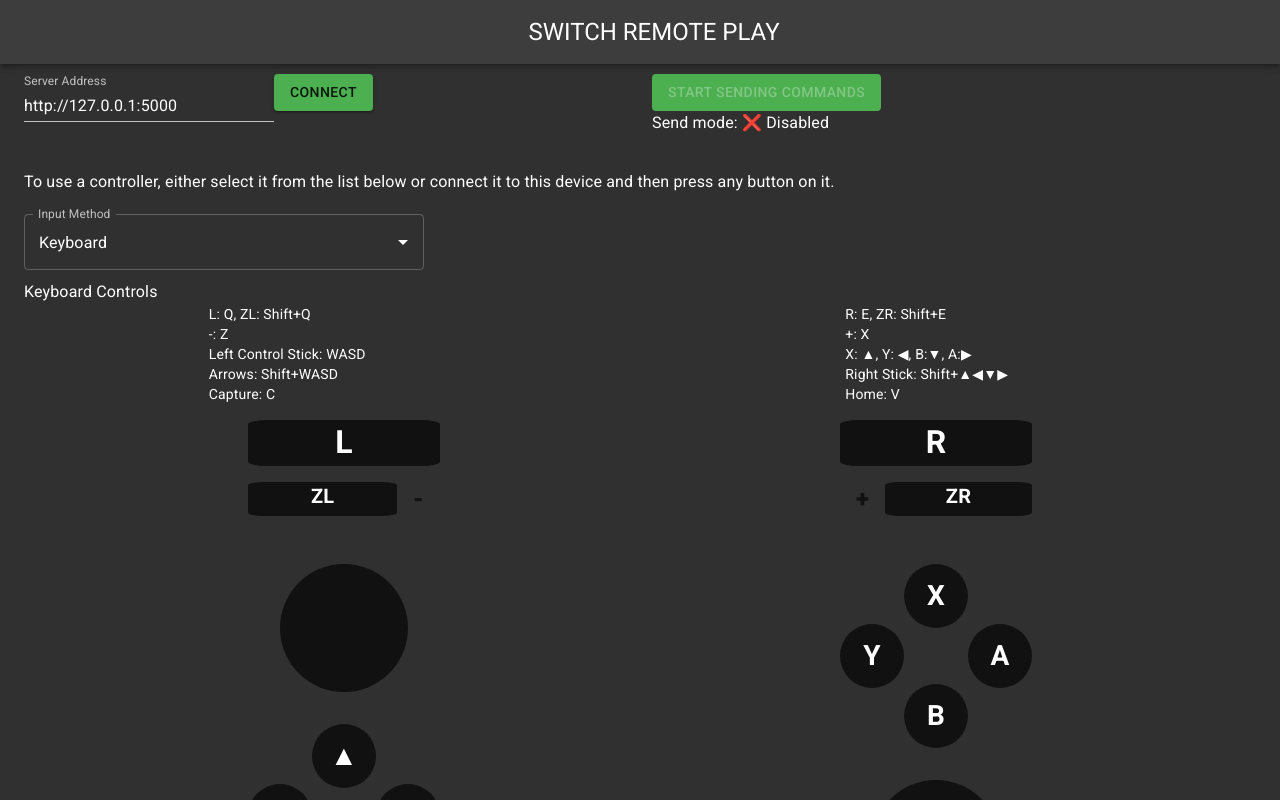
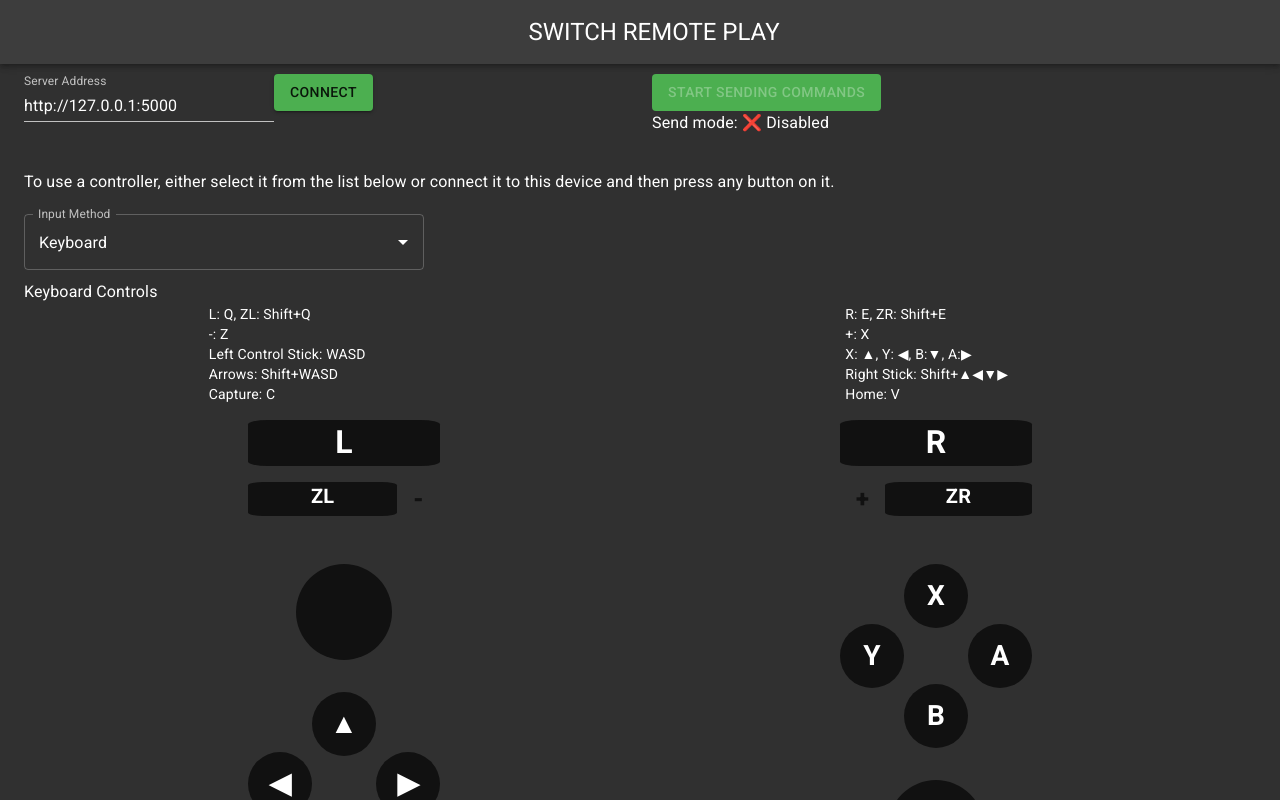
Before and after one commit to juharris/switch-remoteplay, a React (Create React App) app in the folder website-client/: page / in a window 1280 px wide. Shown: the top 800 px of the page. Built offline with nearby package versions, Linux system fonts and the light colour scheme.

Commit message:
keyboard: Show button being pressed.

```diff
--- a/website-client/src/components/Controller/Joystick/Joystick.module.css
+++ b/website-client/src/components/Controller/Joystick/Joystick.module.css
@@ -1,6 +1,6 @@
 .Joystick {
-    height: 8rem;
-    width: 8rem;
+    height: 6rem;
+    width: 6rem;
     background-color: #111;
     border-radius: 50%;
     margin: 1rem auto;
--- a/website-client/src/components/Controller/Joystick/Joystick.tsx
+++ b/website-client/src/components/Controller/Joystick/Joystick.tsx
@@ -5,7 +5,7 @@
 	let classList = classes.Joystick
 	if (props.pressed) classList += " " + classes.Pressed
 	const styles = {
-		transform: `translate(${props.x * 10}px, ${props.y * 10}px)`,
+		transform: `translate(${props.x * 15}px, ${props.y * 15}px)`,
 	}
 	return <div className={classList} style={styles}></div>
 }
--- a/website-client/src/components/PlayGame.tsx
+++ b/website-client/src/components/PlayGame.tsx
@@ -279,6 +279,7 @@
 					<Typography component="p">{this.state.status}</Typography>
 				</Grid>
 			</Grid>
+			{/* TODO If the window is big enough, then put the video between the controller. */}
 			{this.renderVideo()}
 
 			<Typography component="p">
--- a/website-client/src/key-binding/GamepadBinding.ts
+++ b/website-client/src/key-binding/GamepadBinding.ts
@@ -46,6 +46,7 @@
 	}
 
 	loop(): void {
+		try {
 			const gamepads = navigator.getGamepads ? navigator.getGamepads() : ((navigator as any).webkitGetGamepads ? (navigator as any).webkitGetGamepads : [])
 			if (this.gamepad.index < gamepads.length) {
 				const gamepad = gamepads[this.gamepad.index]
@@ -56,6 +57,11 @@
 				this.gamepad = gamepad
 			}
 			this.animationRequest = requestAnimationFrame(this.loop)
+		} catch (err) {
+			// Sometimes a gamepad disconnecting can cause an error.
+			console.warn(err)
+			this.stop()
+		}
 	}
 
 	getCommand(gamepad: Gamepad): string {
--- a/website-client/src/key-binding/KeyboardBinding.ts
+++ b/website-client/src/key-binding/KeyboardBinding.ts
@@ -122,7 +122,7 @@
 	// }
 
 	private handleKey(e: KeyboardEvent | MouseEvent, keyName: string, keyDirection: string) {
-		let keyMapping: any = this.keyMap
+		let keyMapping = this.keyMap
 
 		if (keyName in keyMapping) {
 			keyMapping[keyName].isDown = keyDirection === 'down'
@@ -134,6 +134,12 @@
 
 		const command = keyMapping[keyName]
 		if (command) {
+			// TODO Show when sticks moves.
+			try {
+				(this.controllerState as any)[command.name].isPressed = keyDirection === 'down'
+			} catch {
+
+			}
 			this.sendCommand(command[keyDirection], this.controllerState)
 			e.preventDefault()
 		} else if (e.type === 'keydown') {
```
Lines whose indentation alone changed are shown as unchanged.
